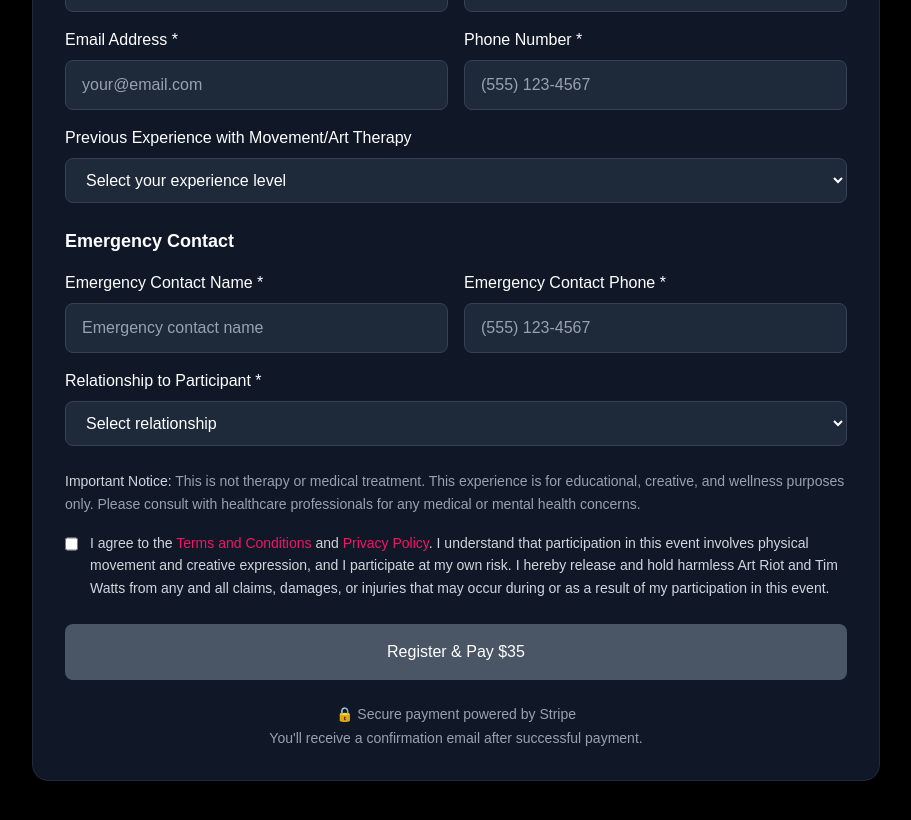
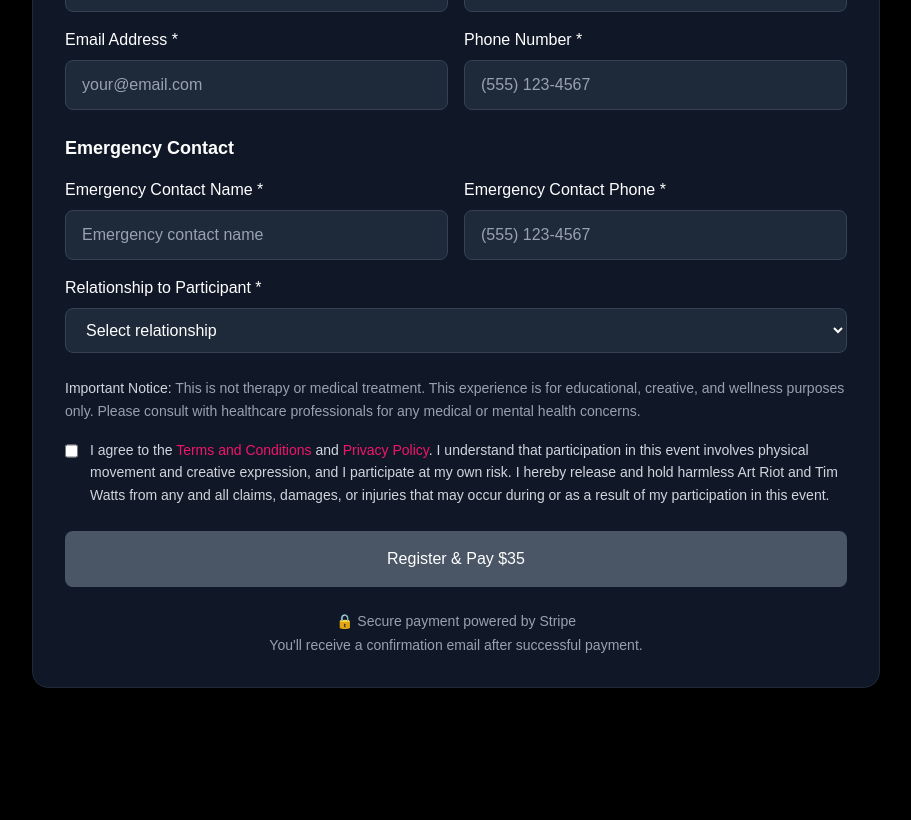
Before and after one commit to timwatts80/artriot, a Next.js app: page /register/in-person/meditation in a window 1280 px wide. Shown: the part 1460-2280 px from the top of the page, without its empty margins (184-1095 px from the left). After the commit the page ends 2196 px from the top, so only its background shows below. Built offline with nearby package versions, Linux system fonts and the light colour scheme; no server answers; the database is empty.

Commit message:
Remove previous experience field from registration form

```diff
--- a/src/components/RegistrationForm.tsx
+++ b/src/components/RegistrationForm.tsx
@@ -19,7 +19,6 @@ interface ParticipantInfo {
   lastName: string;
   email: string;
   phone: string;
-  experience: string;
 }
 
 interface EmergencyContact {
@@ -43,7 +42,6 @@ export default function RegistrationForm({
     lastName: '',
     email: '',
     phone: '',
-    experience: '',
   });
 
   const [emergencyContact, setEmergencyContact] = useState<EmergencyContact>({
@@ -231,24 +229,6 @@ export default function RegistrationForm({
             </div>
           </div>
 
-          <div>
-            <label htmlFor="experience" className="block text-white font-medium mb-2">
-              Previous Experience with Movement/Art Therapy
-            </label>
-            <select
-              id="experience"
-              name="experience"
-              value={participantInfo.experience}
-              onChange={handleParticipantChange}
-              className="w-full px-4 py-3 bg-gray-800 border border-gray-700 rounded-lg text-white focus:outline-none focus:ring-2 focus:ring-primary-500 focus:border-transparent"
-            >
-              <option value="">Select your experience level</option>
-              <option value="none">No prior experience</option>
-              <option value="some">Some experience</option>
-              <option value="experienced">Experienced</option>
-              <option value="professional">Professional/Practitioner</option>
-            </select>
-          </div>
         </div>
 
         {/* Emergency Contact */}
```
